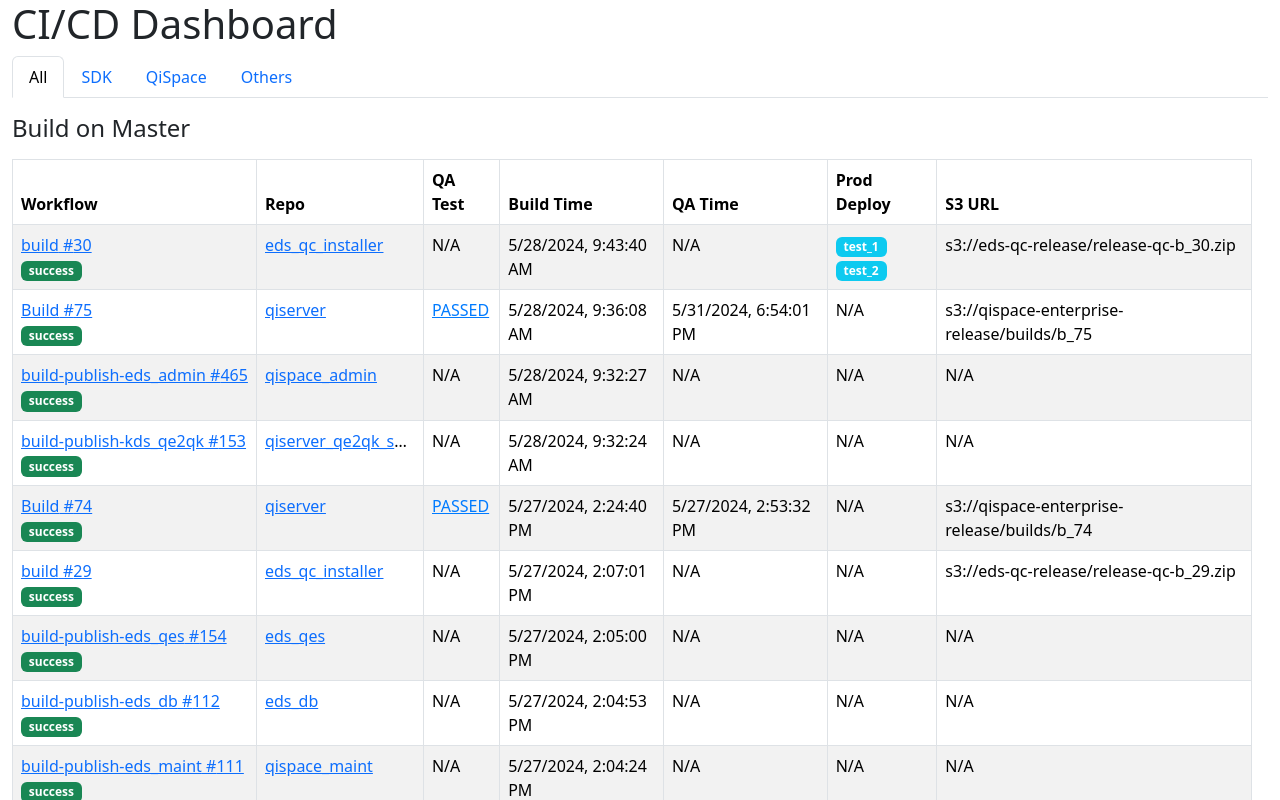
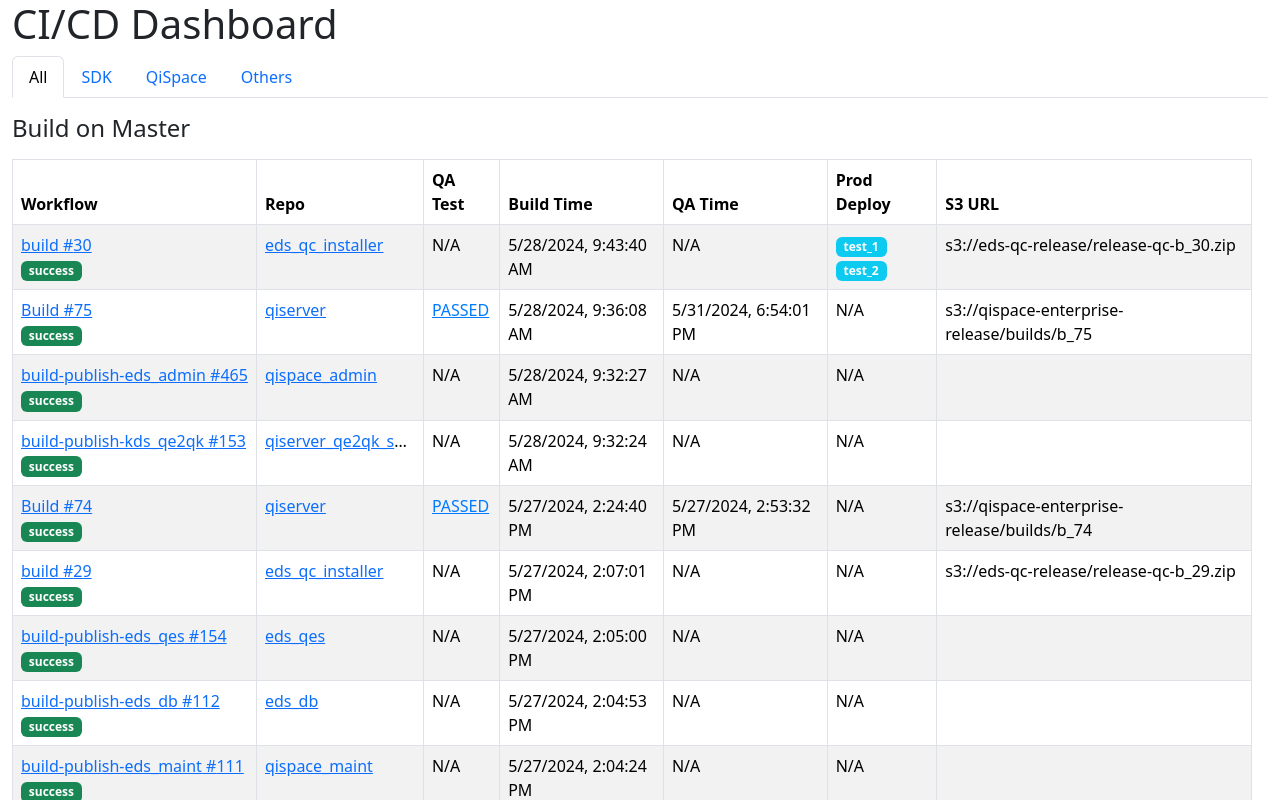
Before and after one commit to quantropi/cicd_dashboard, a React (Create React App) app: page /#/all in a window 1280 px wide. Shown: the top 800 px of the page. Built offline with nearby package versions, Linux system fonts and the light colour scheme.

Commit message:
Remove N/A for s3 url

```diff
--- a/src/components/Run.tsx
+++ b/src/components/Run.tsx
@@ -84,7 +84,7 @@ const Run: React.FC<RunProps> = ({ run, selectedTab }) => {
           )) : 'N/A'}
         </td>
       }
-      <td>{run.s3_urls !== "" ? run.s3_urls : 'N/A'}</td>
+      <td>{run.s3_urls !== "" ? run.s3_urls : ''}</td>
     </tr>
   );
 };
```
